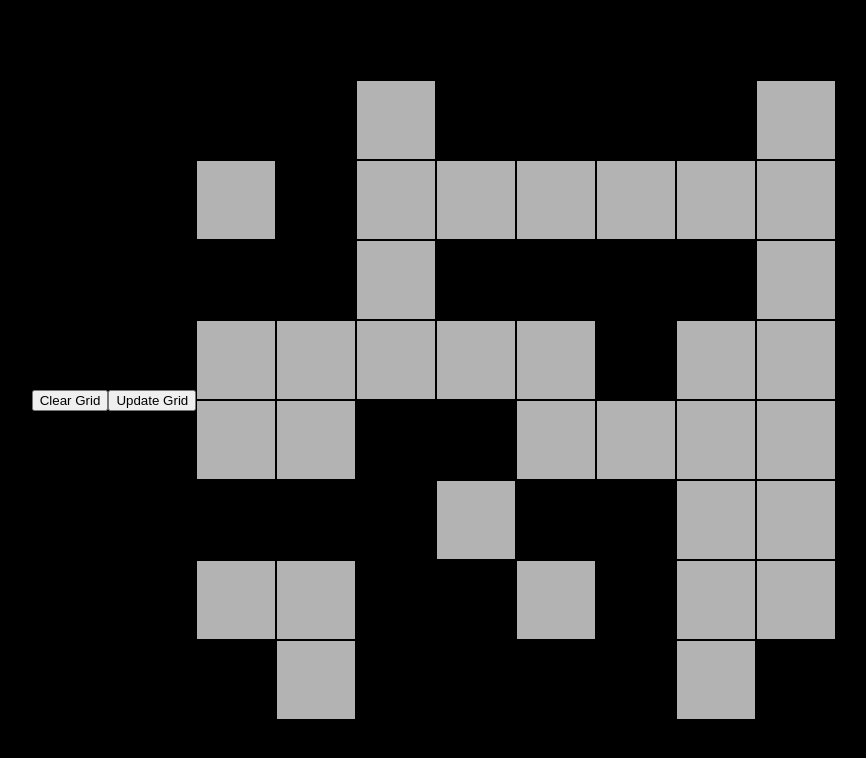
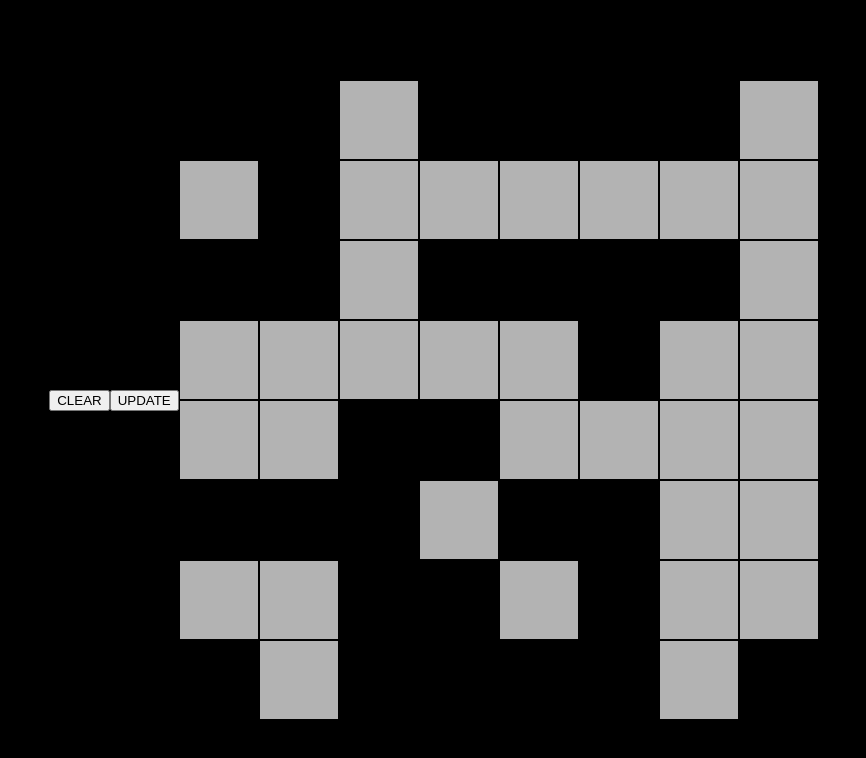
Before and after one commit to Deohgu/game-of-life-js, a React (Create React App) app: page / in a window 1280 px wide. Shown: the top 758 px of the page, without its empty margins (206-1072 px from the left). Built offline with nearby package versions, Linux system fonts and the light colour scheme.

Commit message:
Small tweaks

```diff
--- a/src/App.js
+++ b/src/App.js
@@ -24,8 +24,8 @@ const App = () => {
   return (
     <AppStyled>
       <GlobalStyle />
-      <button onClick={clearGridHandler}>Clear Grid</button>
-      <button onClick={updateGridHandler}>Update Grid</button>
+      <button onClick={clearGridHandler}>CLEAR</button>
+      <button onClick={updateGridHandler}>UPDATE</button>
       <Grid grid={grid} />
     </AppStyled>
   );
--- a/src/utils/gridChecker.js
+++ b/src/utils/gridChecker.js
@@ -38,9 +38,9 @@ export default function gridChecker(grid, width, height) {
   //    Currently skips the edges.
   //    See minesweeper game for a wall filter
   //  Traverses grid every third cells
-  for (let y = 1; y < height - 2; y++) {
+  for (let y = 1; y < height - 1; y++) {
     // for (let y = 0; y < height - 1; y++) {
-    for (let x = 1; x < width - 2; x++) {
+    for (let x = 1; x < width - 1; x++) {
       // for (let x = 0; x < width - 1; x++) {
       //    Calls at each step calls funtion to cell surrounding 3x3 cells
       let currentAliveNeighbours = 0;
```
